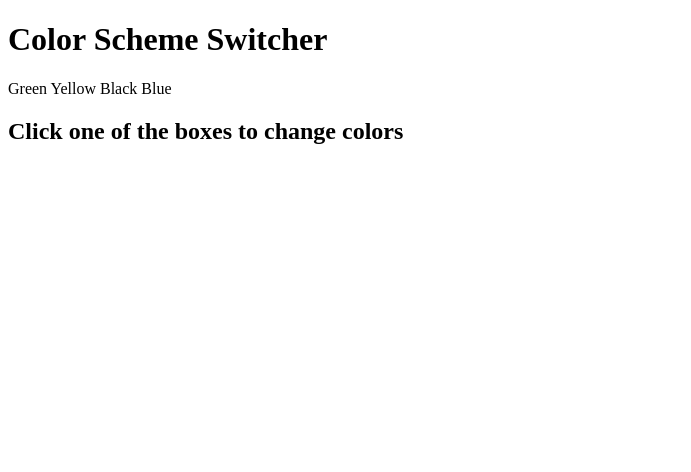
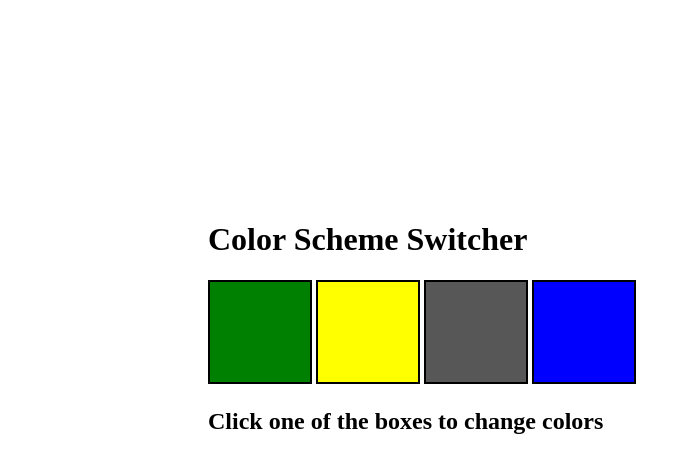
Before and after one commit to shaktipriya13/07_projects, a plain HTML site: page prj 1/index.html in a window 1280 px wide. Shown: the whole page, without its empty margins (0-691 px from the left). Drawn offline with Linux system fonts and the light colour scheme.

Commit message:
modify file

```diff
--- a/index.html
+++ b/prj 1/index.html
@@ -5,17 +5,17 @@
     <meta charset="UTF-8">
     <meta name="viewport" content="width=device-width, initial-scale=1.0">
     <title>Document</title>
-    <script src="script.js"></script>
     <link rel="stylesheet" href="style.css">
 </head>
 
 <body>
     <h1>Color Scheme Switcher</h1>
-    <span class="button" id="green">Green</span>
-    <span class="button" id="yellow">Yellow</span>
-    <span class="button" id="black">Black</span>
-    <span class="button" id="blue">Blue</span>
+    <span class="button" id="green"></span>
+    <span class="button" id="yellow"></span>
+    <span class="button" id="black"></span>
+    <span class="button" id="blue"></span>
     <h2>Click one of the boxes to  change colors</h2>
+    <script src="script.js"></script>
 
 </body>
 
--- /dev/null
+++ b/prj 1/script.js
@@ -0,0 +1,39 @@
+// const buttons1=document.querySelectorAll('.button');
+// const body=document.querySelector("body");
+
+// buttons1.forEach(function(button){
+//     console.log(button);
+//     button.addEventListener('click',function(e){
+//         console.log(e);
+//         console.log(e.target);
+
+//         if(e.target.id==='green'){
+//             body.style.backgroundColor=e.target.id;
+//         }
+//         else if(e.target.id==='yellow'){
+//             body.style.backgroundColor=e.target.id;
+//         }
+//         else if(e.target.id==='black'){
+//             body.style.backgroundColor=e.target.id;
+//         }
+//         else if(e.target.id==='blue'){
+//             body.style.backgroundColor=e.target.id;
+//         }
+//     })
+// });
+
+// Select all elements with the class 'button'
+const buttons = document.querySelectorAll('.button'); //gives a nodelist
+// Select the <body> element
+const body = document.querySelector('body');
+
+// Loop through each button
+buttons.forEach((button) => {
+    // Add a click event listener to each button
+    button.addEventListener('click', (e) => {
+        // Get the id of the clicked button
+        const color = e.target.id;
+        // Set the body's background color to match the button's id
+        body.style.backgroundColor = color;
+    });
+});
--- /dev/null
+++ b/prj 1/style.css
@@ -0,0 +1,37 @@
+html {
+    margin: 200px;
+    /* margin-top: 400px; */
+  }
+
+  span {
+    display: block;
+  }
+  /* .canvas {
+    margin: 100px auto 100px;
+    width: 80%;
+    text-align: center;
+  } */
+
+  .button {
+    width: 100px;
+    height: 100px;
+    border: solid black 2px;
+    display: inline-block;
+  }
+
+  #green {
+    background: green;
+  }
+
+  #black {
+    background: rgb(87, 87, 87);
+  }
+  #blue {
+    background: blue;
+  }
+  #yellow {
+    background: yellow;
+  }
+  .button {
+    cursor: pointer; /* Makes it clear the buttons are clickable */
+}
--- a/script.js
+++ /dev/null
@@ -1,23 +0,0 @@
-const buttons=document.querySelectorAll('.button');
-const body=document.querySelector("body");
-
-buttons.forEach(function(button){
-    console.log(button);
-    button.addEventListener('click',function(e){
-        console.log(e);
-        console.log(e.target);
-
-        if(e.target.id==='green'){
-            body.style.backgroundColor=e.target.id;
-        }
-        else if(e.target.id==='yellow'){
-            body.style.backgroundColor=e.target.id;
-        }
-        else if(e.target.id==='black'){
-            body.style.backgroundColor=e.target.id;
-        }
-        else if(e.target.id==='blue'){
-            body.style.backgroundColor=e.target.id;
-        }
-    })
-});
```
Also changed, not shown: prj2/index.html (added), 1 other file.
